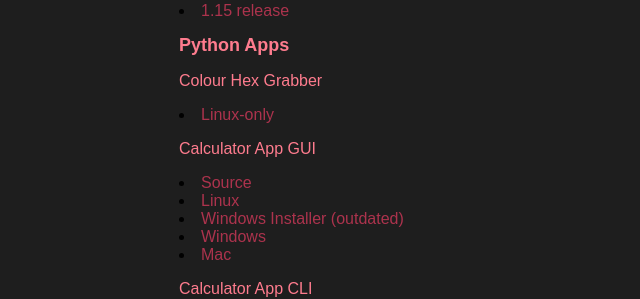
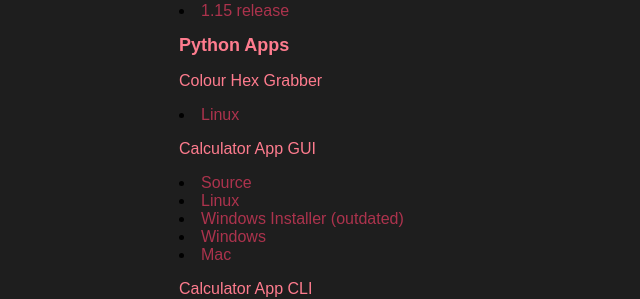
Before and after one commit to hen6003/hen6003.github.io, a Jekyll site: the page built from code/index.html, in a window 1280 px wide. Shown: the part 237-536 px from the top of the page, without its empty margins (13-653 px from the left). Built offline with Jekyll 4.4.1, drawn with Linux system fonts in a browser that asks for light colours.

Commit message:
missed one thing

```diff
--- a/code/index.html
+++ b/code/index.html
@@ -16,7 +16,7 @@
 	<a></a>
 	<h2>Python Apps</h2>
 	<p>Colour Hex Grabber</p>
-	<li><a href="https://github.com/hen6003/grabc" target="_window">Linux-only</a></li>
+	<li><a href="https://github.com/hen6003/grabc" target="_window">Linux</a></li>
 	<p>Calculator App GUI</p>
 	<li><a href="https://github.com/hen6003/Calc_GUI_python/tree/master/Calc-source">Source</a></li>
 	<li><a href="https://github.com/hen6003/Calc_GUI_python/tree/master/Calc-linux">Linux</a></li>
```
